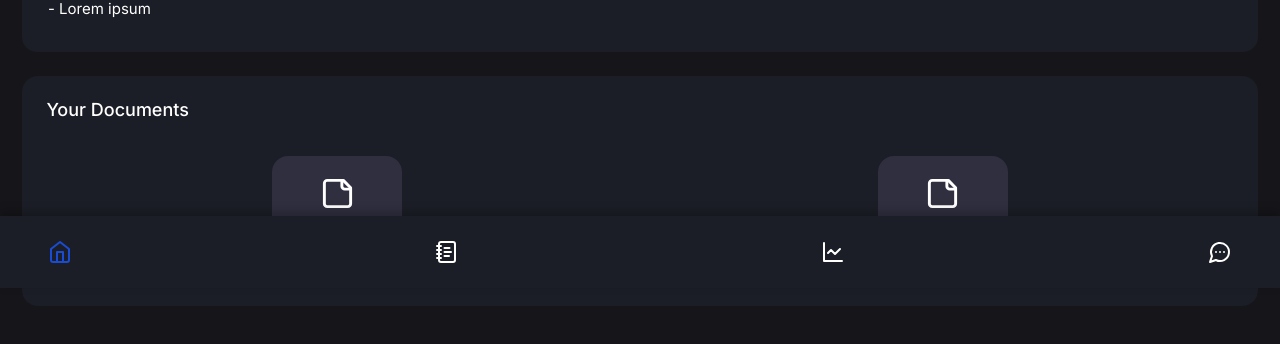
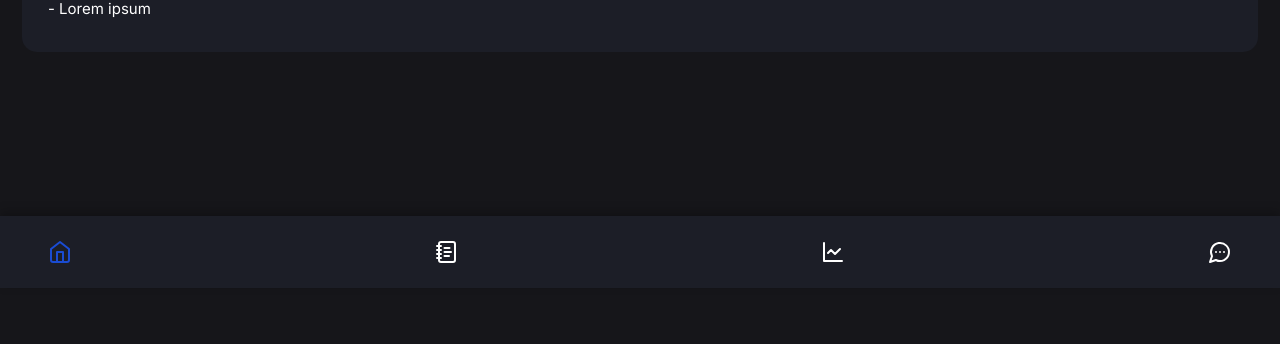
Before and after one commit to hashiq300/medvault, a React (Vite) app: page / in a window 1280 px wide. Shown: the part 512-856 px from the top of the page. After the commit the page ends 800 px from the top, so only its background shows below. Built offline with nearby package versions, Linux system fonts and the light colour scheme.

Commit message:
removed pinnedDocument component

```diff
--- a/src/components/PinnedDocuments.jsx
+++ /dev/null
@@ -1,24 +0,0 @@
-import React from "react";
-import { StickyNote } from "lucide-react";
-
-const PinnedDocuments = () => {
-  return (
-    <div className="w-full bg-[#1C1E27] rounded-2xl py-5 px-6">
-      <h3 className=" text-lg font-medium">Your Documents</h3>
-
-      <div className="flex flex-wrap justify-around gap-6 mt-8">
-        <button className="flex flex-col items-center w-[130px] h-[130px] bg-[#2F2F40] rounded-2xl gap-2 justify-center">
-          <StickyNote size={35} />
-          <p className=" text-base w-24">Health Insurance</p>
-        </button>
-
-        <button className="flex flex-col items-center w-[130px] h-[130px] bg-[#2F2F40] rounded-2xl gap-2 justify-center">
-          <StickyNote size={35} />
-          <p className=" text-base w-24">Health Insurance</p>
-        </button>
-      </div>
-    </div>
-  );
-};
-
-export default PinnedDocuments;
--- a/src/pages/HomePage.jsx
+++ b/src/pages/HomePage.jsx
@@ -2,7 +2,6 @@ import React from "react";
 import InsightSection from "@/components/InsightSection";
 import MedicationIntake from "@/components/MedicationIntake";
 import ProgressBar from "@/components/ProgressBar";
-import PinnedDocuments from "@/components/PinnedDocuments";
 
 function HomePage() {
   return (
@@ -11,7 +10,6 @@ function HomePage() {
         <ProgressBar/>
         <MedicationIntake />
         <InsightSection />
-        <PinnedDocuments/>
       </div>
     </div>
   );
```
